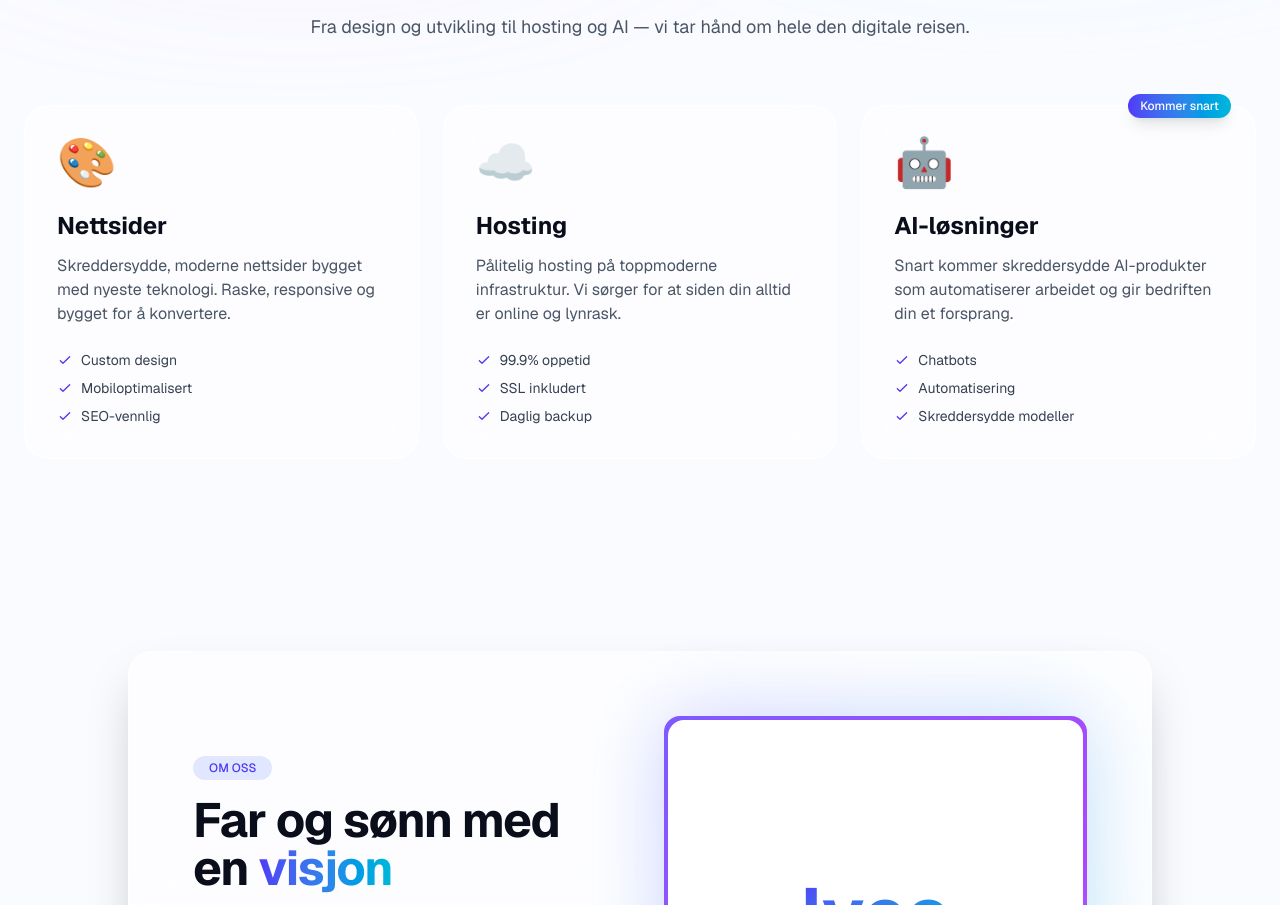
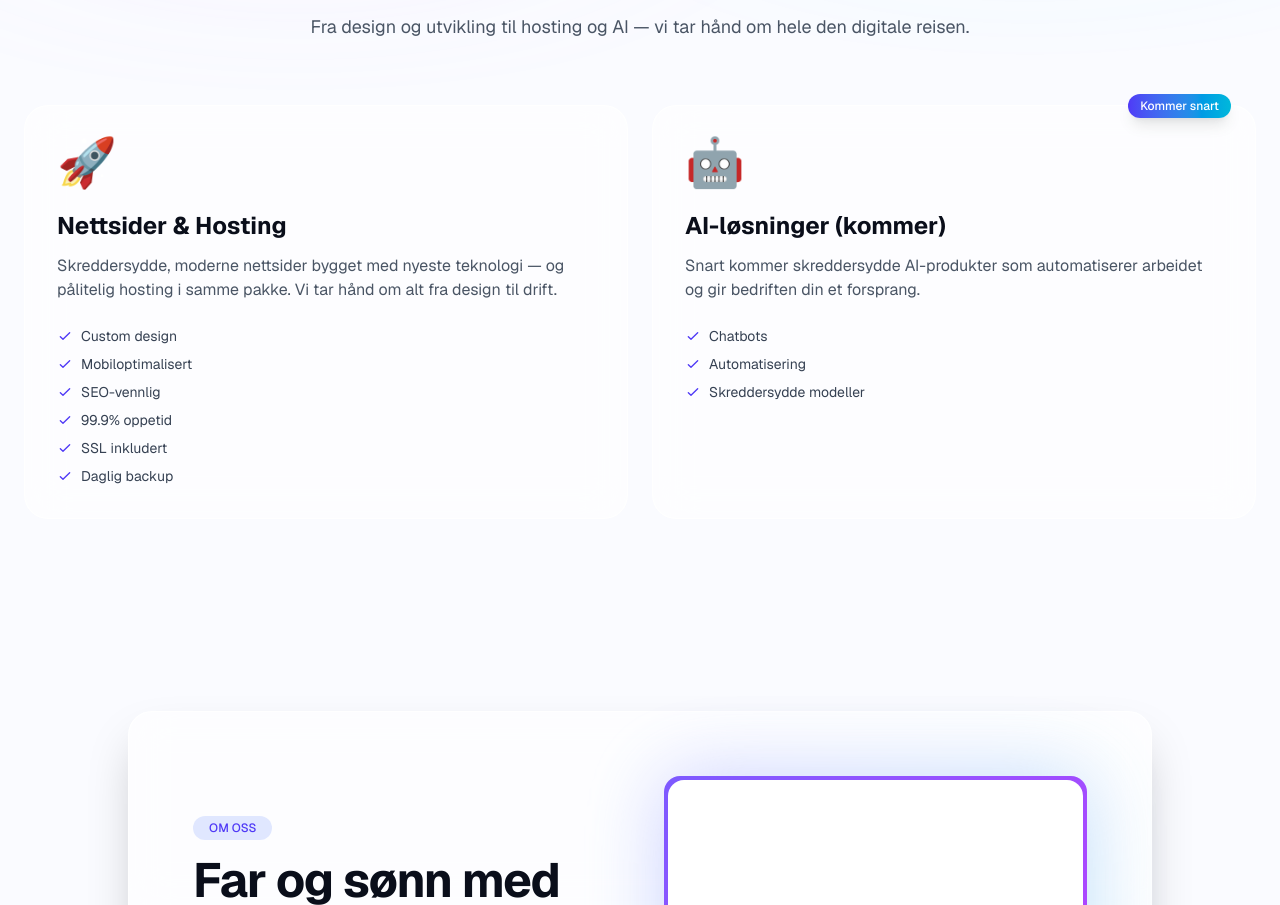
Before and after one commit to sondrebakkejord-cell/Iveo, a Next.js app: page / in a window 1280 px wide. Shown: the part 1063-1968 px from the top of the page. Built offline with nearby package versions, Linux system fonts and the light colour scheme.

Commit message:
Combine websites and hosting, mark AI as coming

```diff
--- a/app/page.tsx
+++ b/app/page.tsx
@@ -119,23 +119,17 @@ export default function Home() {
             </p>
           </div>
 
-          <div className="grid grid-cols-1 md:grid-cols-3 gap-6">
+          <div className="grid grid-cols-1 md:grid-cols-2 gap-6">
             {[
               {
-                icon: "🎨",
-                title: "Nettsider",
-                desc: "Skreddersydde, moderne nettsider bygget med nyeste teknologi. Raske, responsive og bygget for å konvertere.",
-                features: ["Custom design", "Mobiloptimalisert", "SEO-vennlig"],
-              },
-              {
-                icon: "☁️",
-                title: "Hosting",
-                desc: "Pålitelig hosting på toppmoderne infrastruktur. Vi sørger for at siden din alltid er online og lynrask.",
-                features: ["99.9% oppetid", "SSL inkludert", "Daglig backup"],
+                icon: "🚀",
+                title: "Nettsider & Hosting",
+                desc: "Skreddersydde, moderne nettsider bygget med nyeste teknologi — og pålitelig hosting i samme pakke. Vi tar hånd om alt fra design til drift.",
+                features: ["Custom design", "Mobiloptimalisert", "SEO-vennlig", "99.9% oppetid", "SSL inkludert", "Daglig backup"],
               },
               {
                 icon: "🤖",
-                title: "AI-løsninger",
+                title: "AI-løsninger (kommer)",
                 desc: "Snart kommer skreddersydde AI-produkter som automatiserer arbeidet og gir bedriften din et forsprang.",
                 features: ["Chatbots", "Automatisering", "Skreddersydde modeller"],
                 badge: "Kommer snart",
```
